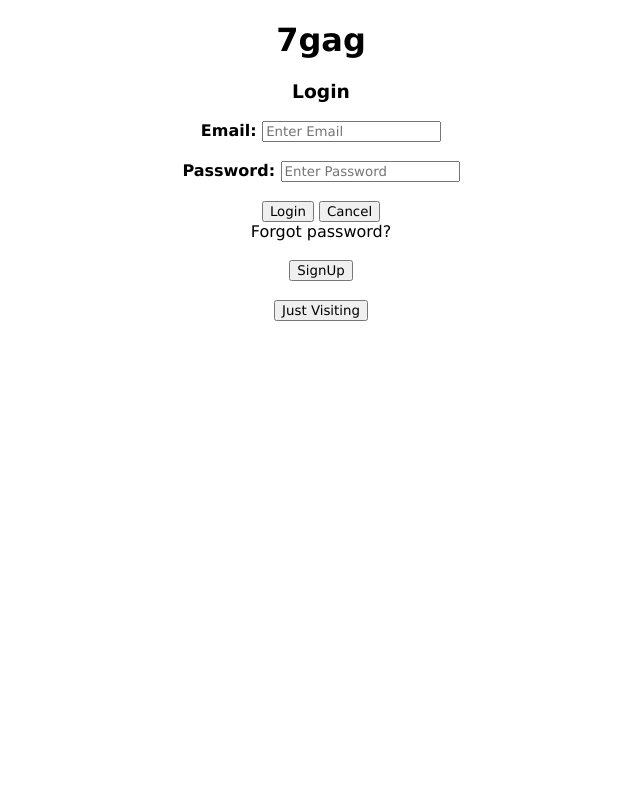
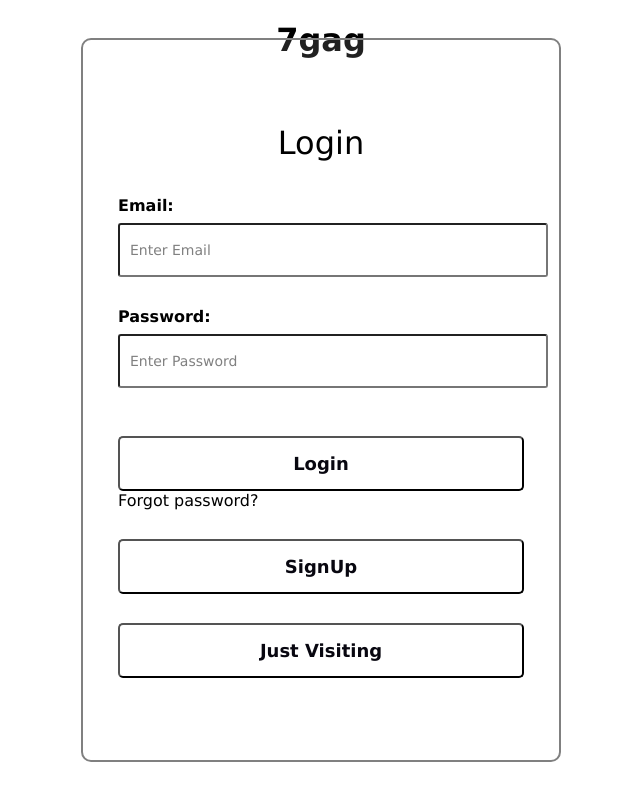
Before and after one commit to Varun7691/1meme, a plain HTML site: page index.html in a window 1280 px wide. Shown: the whole page, without its empty margins (319-959 px from the left). Drawn offline with Linux system fonts and the light colour scheme.

Commit message:
local login page

```diff
--- a/index.html
+++ b/index.html
@@ -7,29 +7,93 @@
     <title>7gag - Login</title>
 </head>
 <script type="module" src="js/index.js"></script>
-<link rel="stylesheet" href="css/9one.css" />
+<!-- <link rel="stylesheet" href="css/9one.css" /> -->
+
+<style media="screen">
+    * {
+        font-family: Verdana, sans-serif;
+    }
+
+    h1 {
+        text-align: center;
+    }
+
+    h3 {
+        text-align: center;
+    }
+
+    form {
+        height: 620px;
+        width: 406px;
+        background-color: rgba(255, 255, 255, 0.13);
+        position: absolute;
+        transform: translate(-50%, -50%);
+        top: 50%;
+        left: 50%;
+        border-radius: 10px;
+        /* backdrop-filter: blur(10px); */
+        border: 2px solid grey;
+        /* box-shadow: 0 0 10px rgba(8, 7, 16, 0.6); */
+        padding: 50px 35px;
+    }
+
+    form h3 {
+        font-size: 32px;
+        font-weight: 500;
+        line-height: 42px;
+        text-align: center;
+    }
+
+    label {
+        display: block;
+        margin-top: 30px;
+        font-size: 16px;
+        font-weight: 500;
+    }
+
+    input {
+        display: block;
+        height: 50px;
+        width: 100%;
+        background-color: rgba(255, 255, 255, 0.07);
+        border-radius: 3px;
+        padding: 0 10px;
+        margin-top: 8px;
+        font-size: 14px;
+        font-weight: 300;
+    }
+
+    ::placeholder {
+        color: grey;
+    }
+
+    button {
+        margin-top: 10px;
+        width: 100%;
+        background-color: #ffffff;
+        color: #080710;
+        padding: 15px 0;
+        font-size: 18px;
+        font-weight: 600;
+        border-radius: 5px;
+        cursor: pointer;
+    }
+</style>
 
 <body>
     <h1>7gag
     </h1>
 
+    <form id="login-form">
         <h3>Login
         </h3>
-
-    <form id="login-form">
-        <div class="container">
         <label for="email"><b>Email: </b></label>
         <input type="text" placeholder="Enter Email" name="email" id="email" required>
-            <br />
-            <br />
         <label for="password"><b>Password: </b></label>
         <input type="password" placeholder="Enter Password" name="password" id="password" required>
         <br />
         <br />
         <button type="submit">Login</button>
-            <button type="button" class="cancelbtn">Cancel</button>
-        </div>
-
         <span class="psw"><a href="#"></a>Forgot password?</a></span>
         <br />
         <br />
```
Lines whose indentation alone changed are shown as unchanged.
